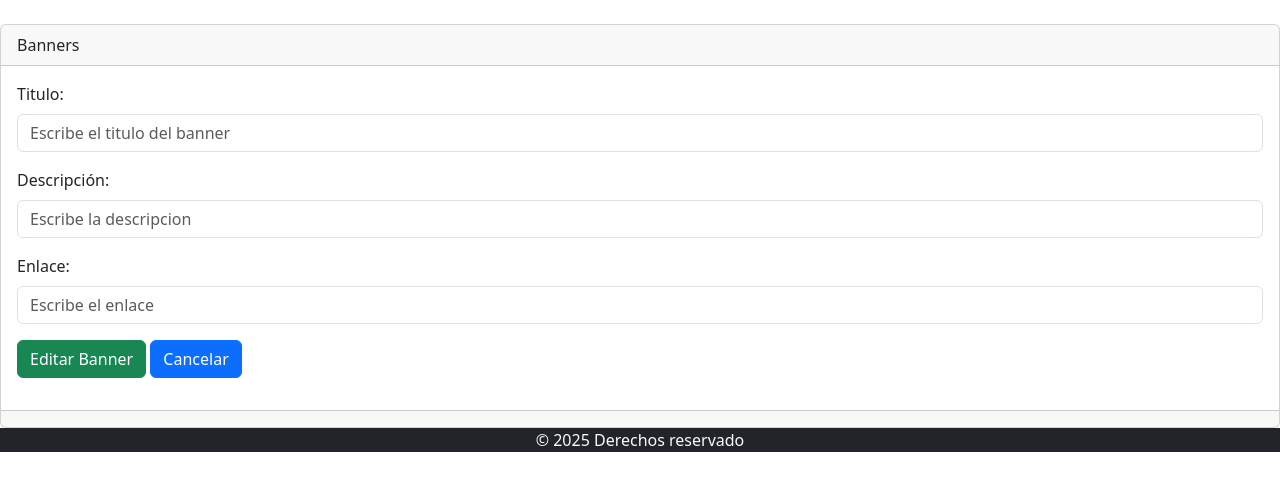
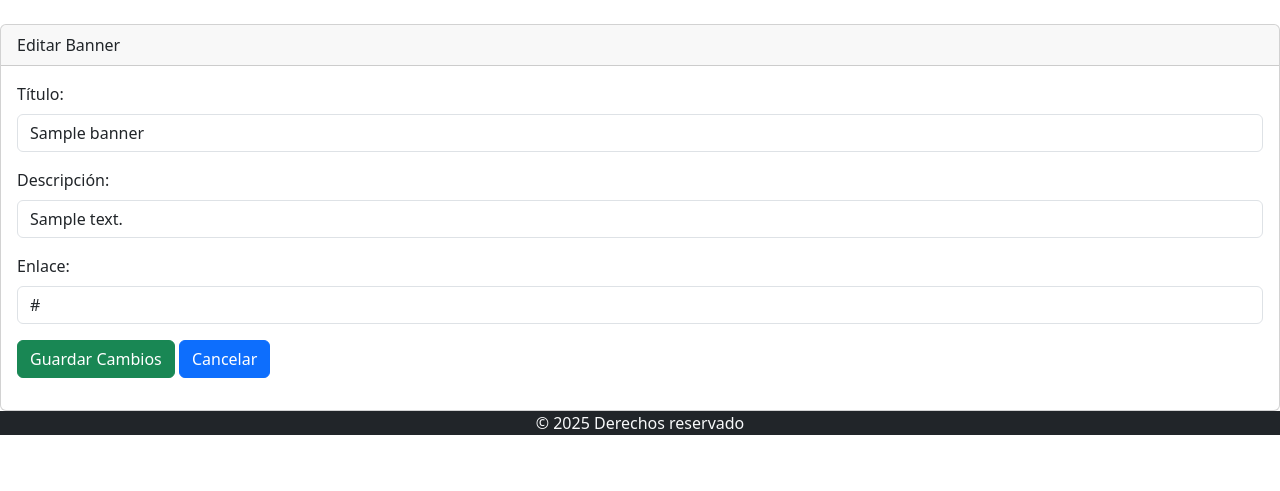
Before and after one commit to StevenWearVlog/restaurante_Dise-oAlgoritmos, a PHP site: page /Restaurante/admin/seccion/banners/editar.php?txtID=1 in a window 1280 px wide. Shown: the part 56-547 px from the top of the page. Run offline with PHP 8.4, Linux system fonts and the light colour scheme; tables that the repository leaves empty hold one stand-in row (values such as "Sample post"); data that the repository does not hold is empty.

Commit message:
se arreglo el error del banner

```diff
--- a/admin/seccion/banners/crear.php
+++ b/admin/seccion/banners/crear.php
@@ -44,6 +44,7 @@ if($_POST){
 
     <body>
         <main>
+
             <div class="card">
                 <div class="card-header">Banners</div>
                 <div class="card-body">
--- a/admin/seccion/banners/editar.php
+++ b/admin/seccion/banners/editar.php
@@ -1,6 +1,31 @@
 <?php
 include("../../templates/header.php");
 include("../../bd.php");
+
+$titulo = "";
+$descripcion = "";
+$enlace = "";
+$id = "";
+
+
+if (isset($_GET['txtID'])) {
+    $id = $_GET['txtID'];
+
+    try {
+        $stmt = $conn->prepare("SELECT * FROM banner WHERE id = :id");
+        $stmt->bindParam(':id', $id);
+        $stmt->execute();
+        $banner = $stmt->fetch(PDO::FETCH_ASSOC);
+
+        if ($banner) {
+            $titulo = $banner['titulo'];
+            $descripcion = $banner['descripcion'];
+            $enlace = $banner['link'];
+        }
+    } catch (PDOException $e) {
+        echo "Error al cargar: " . $e->getMessage();
+    }
+}
 
 if ($_SERVER['REQUEST_METHOD'] === 'POST') {
     $id = $_POST['id'];
@@ -22,78 +47,61 @@ if ($_SERVER['REQUEST_METHOD'] === 'POST') {
         echo "Error al actualizar: " . $e->getMessage();
     }
 }
-
-
-
 ?>
 <!doctype html>
-<html lang="en">
-
+<html lang="es">
 <head>
-    <title>Title</title>
-    <!-- Required meta tags -->
+    <title>Editar Banner</title>
     <meta charset="utf-8" />
     <meta
         name="viewport"
         content="width=device-width, initial-scale=1, shrink-to-fit=no" />
-
-    <!-- Bootstrap CSS v5.2.1 -->
     <link
         href="https://cdn.jsdelivr.net/npm/bootstrap@5.3.2/dist/css/bootstrap.min.css"
         rel="stylesheet"
-        integrity="sha384-T3c6CoIi6uLrA9TneNEoa7RxnatzjcDSCmG1MXxSR1GAsXEV/Dwwykc2MPK8M2HN"
         crossorigin="anonymous" />
 </head>
 
 <body>
     <main>
         <br>
-
         <div class="card">
-            <div class="card-header">Banners</div>
+            <div class="card-header">Editar Banner</div>
             <div class="card-body">
 
                 <form action="" method="post">
+                    <input type="hidden" name="id" value="<?php echo $id; ?>">
 
                     <div class="mb-3">
-                        <label for="titulo" class="form-label">Titulo:</label>
-                        <input type="text" class="form-control" name="titulo" value="<?php echo $titulo; ?>" id="titulo" aria-describedby="helpId" placeholder="Escribe el titulo del banner" required>
+                        <label for="titulo" class="form-label">Título:</label>
+                        <input type="text" class="form-control" name="titulo"
+                               value="<?php echo htmlspecialchars($titulo); ?>"
+                               id="titulo" placeholder="Escribe el título del banner" required>
                     </div>
 
                     <div class="mb-3">
-                        <label for="Descripcion" class="form-label">Descripción:</label>
-                        <input type="text" class="form-control" name="descripcion" value="<?php echo $descripcion; ?>" id="descripcion" aria-describedby="helpId" placeholder="Escribe la descripcion" required>
+                        <label for="descripcion" class="form-label">Descripción:</label>
+                        <input type="text" class="form-control" name="descripcion"
+                               value="<?php echo htmlspecialchars($descripcion); ?>"
+                               id="descripcion" placeholder="Escribe la descripción" required>
                     </div>
 
                     <div class="mb-3">
-                        <label for="Enlace" class="form-label">Enlace:</label>
-                        <input type="hidden" name="id" value="<?php echo $_GET['txtID']; ?>">
-                        <input type="text" class="form-control" name="enlace" value="<?php echo $enlace; ?>" id="enlace" aria-describedby="helpId" placeholder="Escribe el enlace" required>
+                        <label for="enlace" class="form-label">Enlace:</label>
+                        <input type="text" class="form-control" name="enlace"
+                               value="<?php echo htmlspecialchars($enlace); ?>"
+                               id="enlace" placeholder="Escribe el enlace" required>
                     </div>
 
-
-                    <button type="submit" class="btn btn-success">Editar Banner</button>
-                    <a name="" id="" class="btn btn-primary" href="index.php" role="button">Cancelar</a>
-
+                    <button type="submit" class="btn btn-success">Guardar Cambios</button>
+                    <a class="btn btn-primary" href="index.php">Cancelar</a>
                 </form>
 
             </div>
-            <div class="card-footer text-muted"></div>
         </div>
     </main>
     <footer>
         <?php include("../../templates/footer.php"); ?>
     </footer>
-    <!-- Bootstrap JavaScript Libraries -->
-    <script
-        src="https://cdn.jsdelivr.net/npm/@popperjs/core@2.11.8/dist/umd/popper.min.js"
-        integrity="sha384-I7E8VVD/ismYTF4hNIPjVp/Zjvgyol6VFvRkX/vR+Vc4jQkC+hVqc2pM8ODewa9r"
-        crossorigin="anonymous"></script>
-
-    <script
-        src="https://cdn.jsdelivr.net/npm/bootstrap@5.3.2/dist/js/bootstrap.min.js"
-        integrity="sha384-BBtl+eGJRgqQAUMxJ7pMwbEyER4l1g+O15P+16Ep7Q9Q+zqX6gSbd85u4mG4QzX+"
-        crossorigin="anonymous"></script>
 </body>
-
 </html>
```
